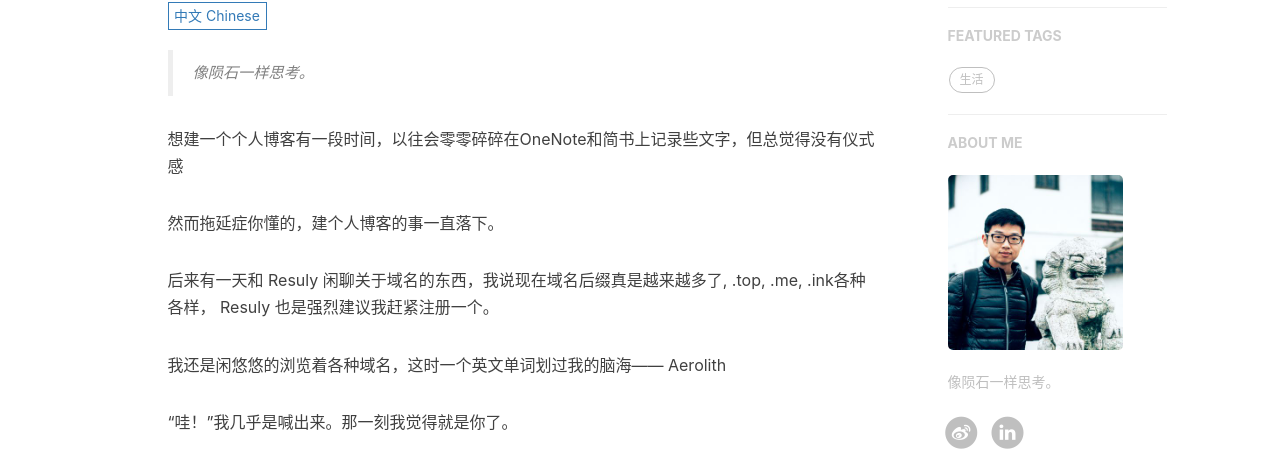
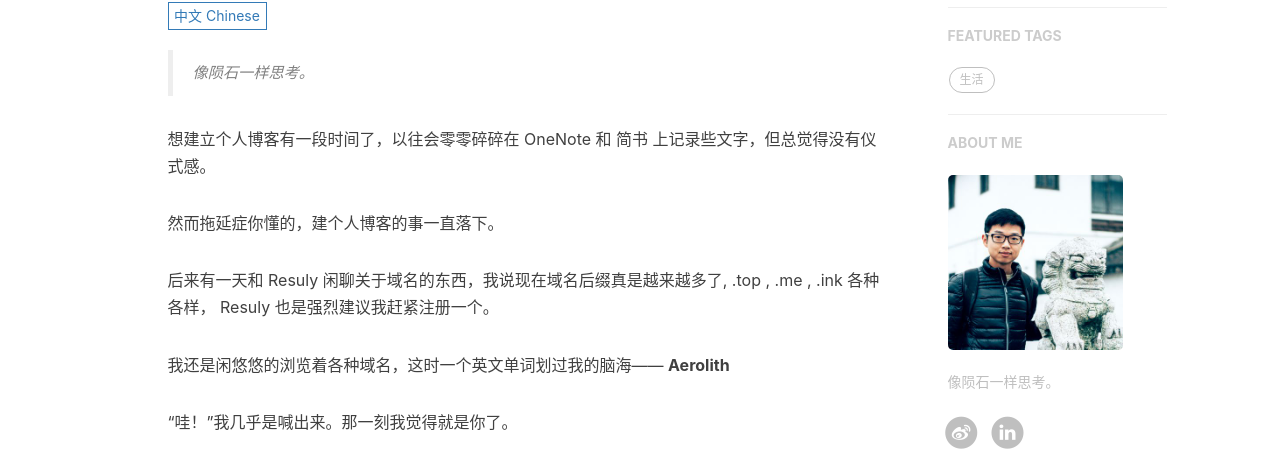
Before and after one commit to aerolithink/aerolithink.github.io, a Jekyll site: the page built from about.html, in a window 1280 px wide. Shown: the part 456-916 px from the top of the page. Built offline with Jekyll 4.4.1, drawn with Linux system fonts in a browser that asks for light colours; nearby versions of some CDN libraries; comment, search, counter and statistics services are not loaded.

Commit message:
POST About v2

```diff
--- a/_includes/about/zh.md
+++ b/_includes/about/zh.md
@@ -1,13 +1,13 @@
 
 > 像陨石一样思考。
 
-想建一个个人博客有一段时间，以往会零零碎碎在OneNote和简书上记录些文字，但总觉得没有仪式感
+想建立个人博客有一段时间了，以往会零零碎碎在 OneNote 和 简书 上记录些文字，但总觉得没有仪式感。
 
 然而拖延症你懂的，建个人博客的事一直落下。
 
-后来有一天和 Resuly 闲聊关于域名的东西，我说现在域名后缀真是越来越多了, .top, .me, .ink各种各样， Resuly 也是强烈建议我赶紧注册一个。
+后来有一天和 Resuly 闲聊关于域名的东西，我说现在域名后缀真是越来越多了, .top , .me , .ink 各种各样， Resuly 也是强烈建议我赶紧注册一个。
 
-我还是闲悠悠的浏览着各种域名，这时一个英文单词划过我的脑海—— Aerolith
+我还是闲悠悠的浏览着各种域名，这时一个英文单词划过我的脑海—— **Aerolith**
 
 “哇！”我几乎是喊出来。那一刻我觉得就是你了。
 
```
Also changed, not shown: _includes/about/en.md (+4 -4 lines).
